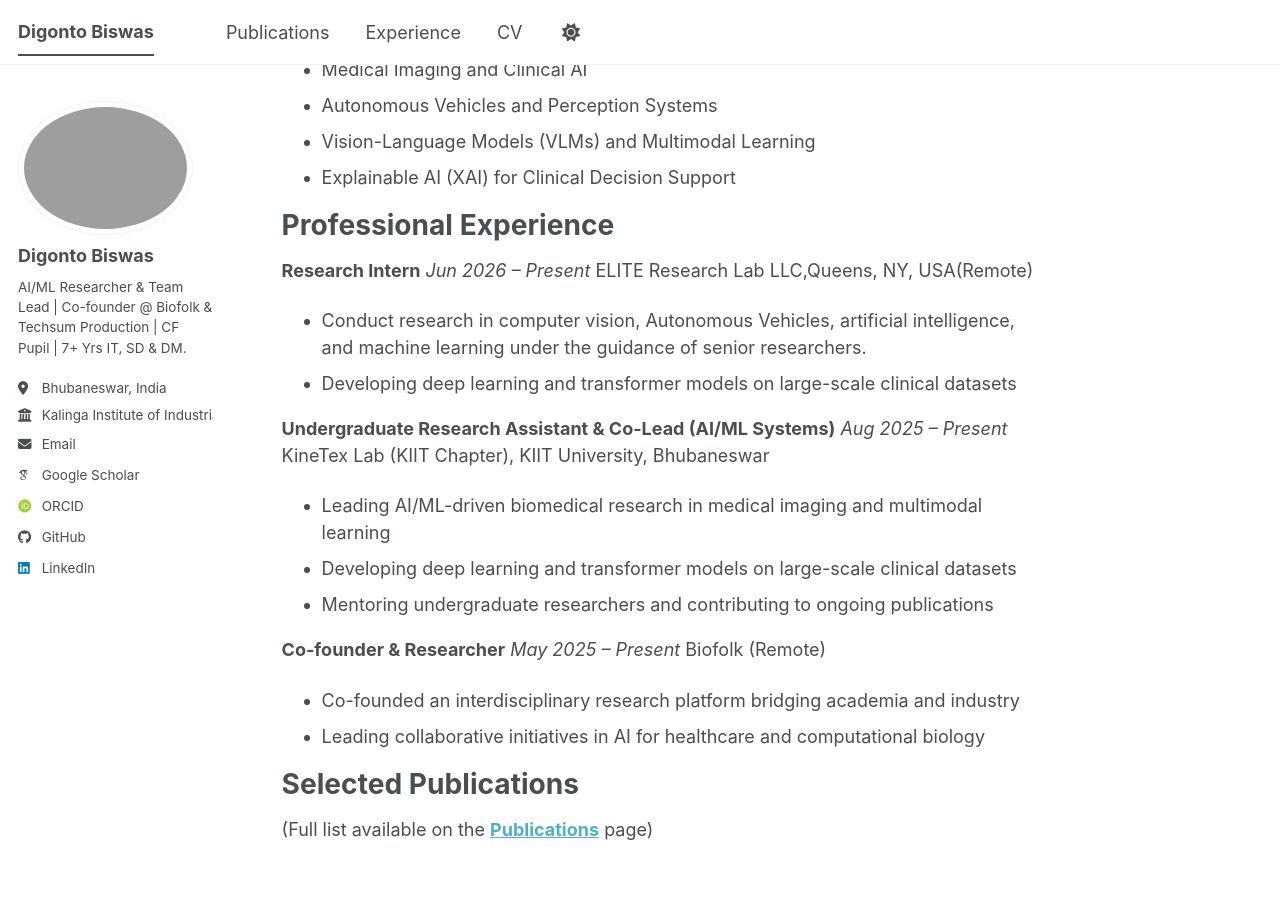
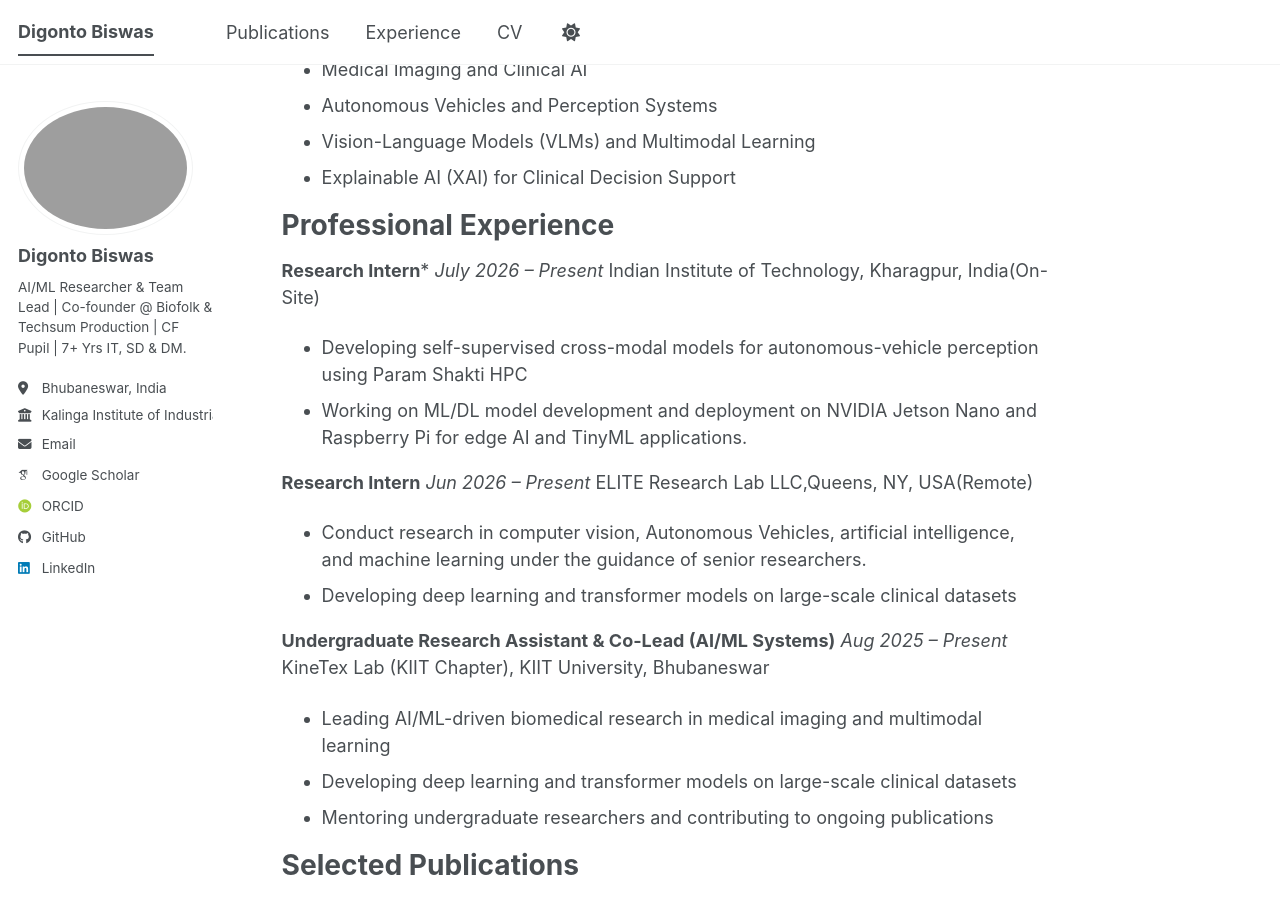
Before and after one commit to digontobiswas/digontobiswas.github.io, a Jekyll site: the page built from _pages/about.md, in a window 1280 px wide and 900 px high, scrolled down 384 px. Built offline with Jekyll 4.4.1, drawn with Linux system fonts in a browser that asks for light colours; some web fonts are replaced; a script bundle is joined from its source files by our own code; library files that are not in the unit come from our copies.

Commit message:
Update about.md

```diff
--- a/_pages/about.md
+++ b/_pages/about.md
@@ -30,6 +30,12 @@ Research Interest
 
 Professional Experience
 ======
+**Research Intern***
+*July 2026 – Present*
+Indian Institute of Technology, Kharagpur, India(On-Site)
+- Developing self-supervised cross-modal models for autonomous-vehicle perception using Param Shakti HPC
+- Working on ML/DL model development and deployment on NVIDIA Jetson Nano and Raspberry Pi for edge AI and TinyML applications.
+
 **Research Intern**
 *Jun 2026 – Present*
 ELITE Research Lab LLC,Queens, NY, USA(Remote)
@@ -43,11 +49,7 @@ KineTex Lab (KIIT Chapter), KIIT University, Bhubaneswar
 - Developing deep learning and transformer models on large-scale clinical datasets
 - Mentoring undergraduate researchers and contributing to ongoing publications
 
-**Co-founder & Researcher**
-*May 2025 – Present*
-Biofolk (Remote)
-- Co-founded an interdisciplinary research platform bridging academia and industry
-- Leading collaborative initiatives in AI for healthcare and computational biology
+
 
 Selected Publications
 ======
```
